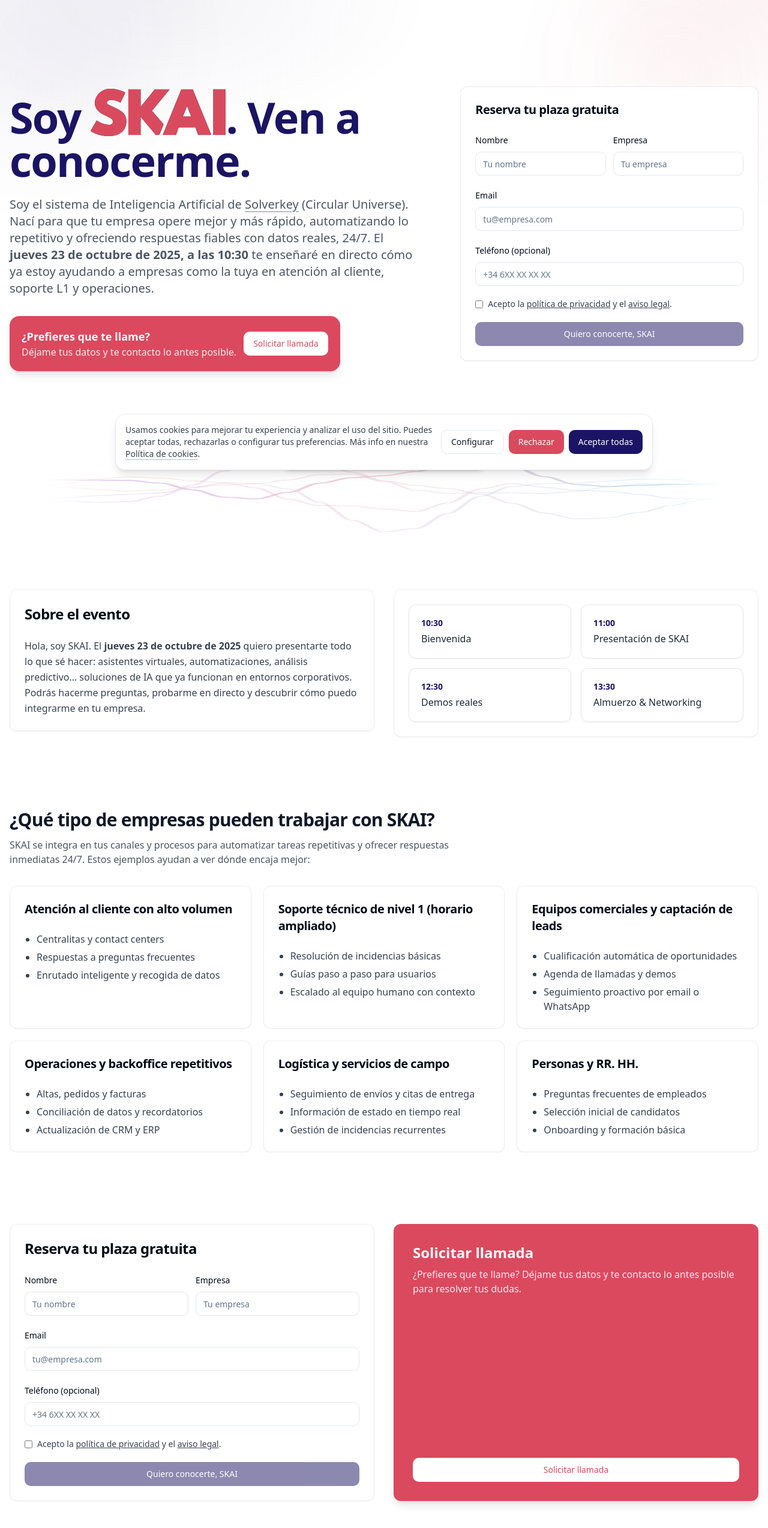
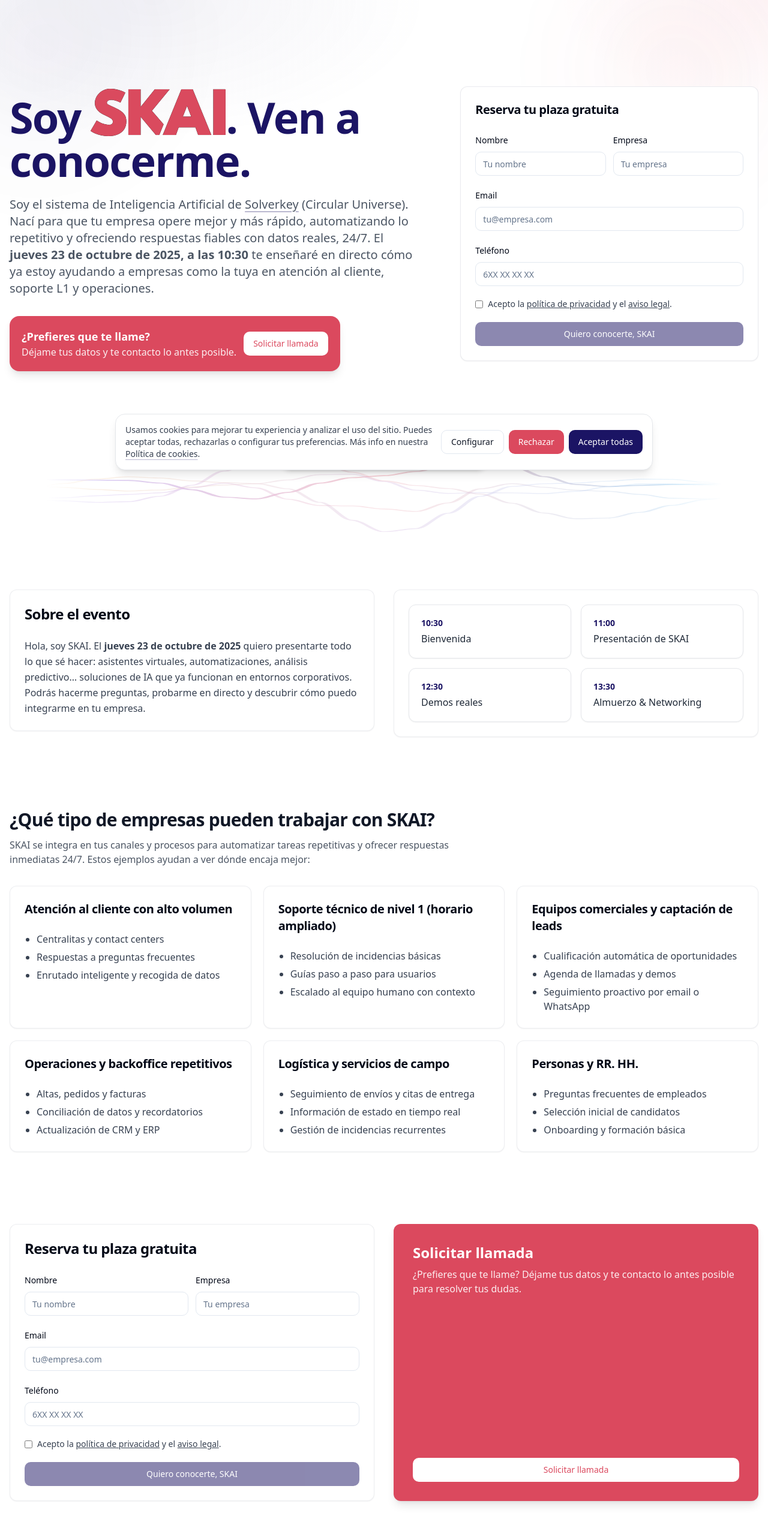
Before and after one commit to IRSoluciones/skai-landing-clean, a Next.js app: page / in a window 1280 px wide. Shown: the top 2548 px of the page at 60% size. Built offline with nearby package versions, Linux system fonts and the light colour scheme.

Commit message:
Hacer teléfono obligatorio en formulario de reserva y quitar prefijo +34 de placeholders

```diff
--- a/src/pages/api/form.ts
+++ b/src/pages/api/form.ts
@@ -197,21 +197,19 @@
           .json({ ok: false, error: phoneValidation.error || "Teléfono móvil no válido" });
       }
     } else {
-      // Para formulario de reserva: nombre, empresa y email son obligatorios
-      if (!name || !company || !email) {
+      // Para formulario de reserva: nombre, empresa, email y teléfono son obligatorios
+      if (!name || !company || !email || !phone) {
         return res
           .status(400)
           .json({ ok: false, error: "Faltan campos requeridos" });
       }
 
-      // Si hay teléfono, validarlo
-      if (phone) {
-        const phoneValidation = validateSpanishPhone(phone);
-        if (!phoneValidation.valid) {
-          return res
-            .status(400)
-            .json({ ok: false, error: phoneValidation.error || "Teléfono no válido" });
-        }
+      // Validar teléfono español
+      const phoneValidation = validateSpanishPhone(phone);
+      if (!phoneValidation.valid) {
+        return res
+          .status(400)
+          .json({ ok: false, error: phoneValidation.error || "Teléfono no válido" });
       }
     }
 
--- a/src/pages/index.tsx
+++ b/src/pages/index.tsx
@@ -59,8 +59,11 @@
     if (!company) nextErrors.company = "La empresa es obligatoria";
     if (!email || !/^[^\s@]+@[^\s@]+\.[^\s@]+$/.test(email))
       nextErrors.email = "Email válido requerido";
-    if (phone && !/^\+?[0-9\s-]{7,}$/.test(phone))
+    if (!phone) {
+      nextErrors.phone = "El teléfono es obligatorio";
+    } else if (!/^[0-9\s-]{9,}$/.test(phone)) {
       nextErrors.phone = "Teléfono no válido";
+    }
 
     if (!acceptPolicy) {
       nextErrors.accept = "Debes aceptar la política de privacidad";
@@ -247,8 +250,8 @@
                           )}
                         </div>
                         <div className="space-y-2">
-                          <Label htmlFor="phone-hero">Teléfono (opcional)</Label>
-                          <Input id="phone-hero" name="phone" type="tel" placeholder="+34 6XX XX XX XX" disabled={submitting} />
+                          <Label htmlFor="phone-hero">Teléfono</Label>
+                          <Input id="phone-hero" name="phone" type="tel" placeholder="6XX XX XX XX" disabled={submitting} required />
                           {errors.phone && (
                             <p className="text-sm text-red-600">{errors.phone}</p>
                           )}
@@ -455,8 +458,8 @@
                       )}
                     </div>
                     <div className="space-y-2">
-                      <Label htmlFor="phone-final">Teléfono (opcional)</Label>
-                      <Input id="phone-final" name="phone" type="tel" placeholder="+34 6XX XX XX XX" disabled={submitting} />
+                      <Label htmlFor="phone-final">Teléfono</Label>
+                      <Input id="phone-final" name="phone" type="tel" placeholder="6XX XX XX XX" disabled={submitting} required />
                       {errors.phone && (
                         <p className="text-sm text-red-600">{errors.phone}</p>
                       )}
@@ -571,7 +574,7 @@
                   id="callPhone"
                   name="callPhone"
                   type="tel"
-                  placeholder="+34 6XX XX XX XX o 7XX XX XX XX"
+                  placeholder="6XX XX XX XX o 7XX XX XX XX"
                   disabled={callSubmitting}
                   required
                 />
```
